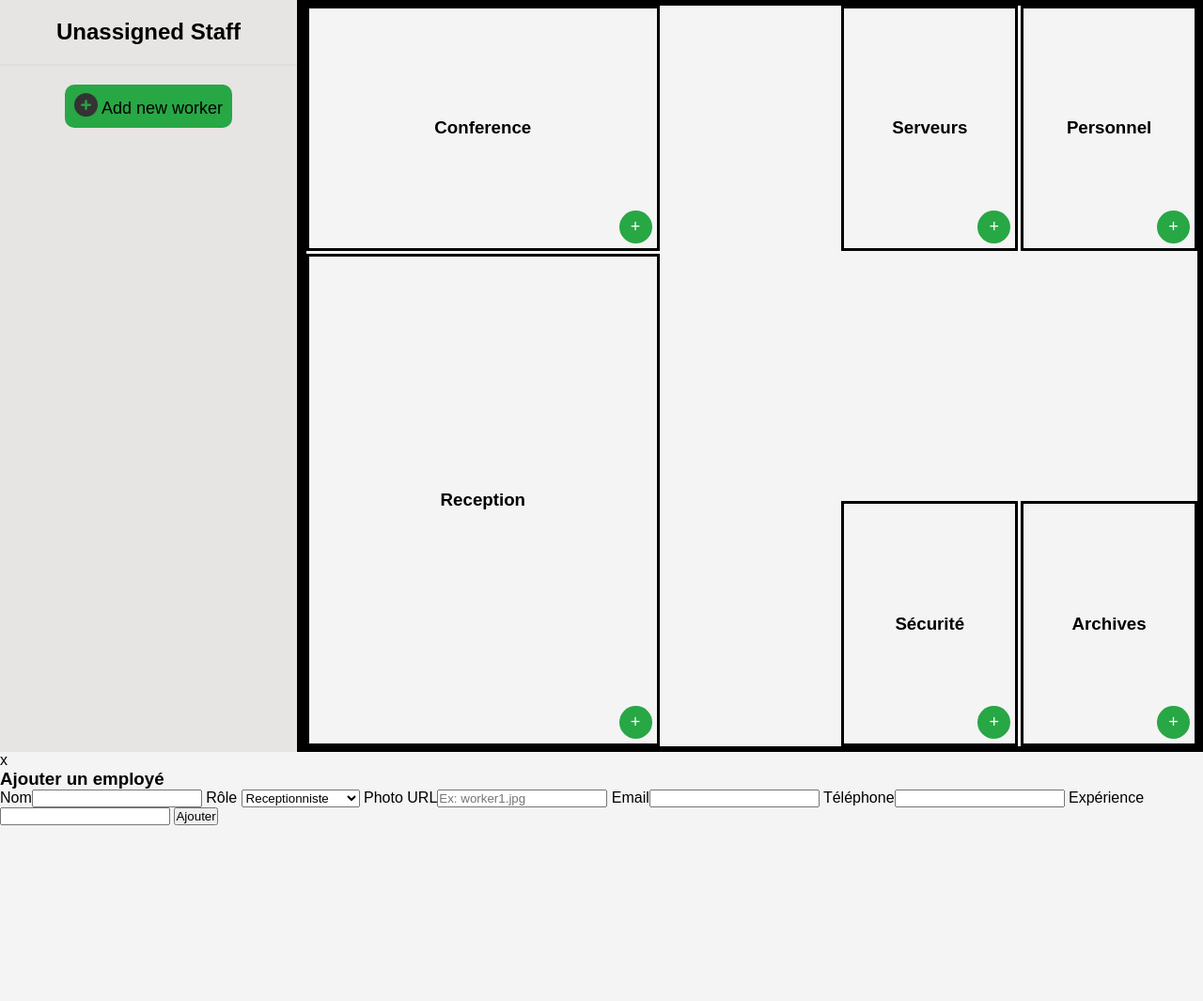
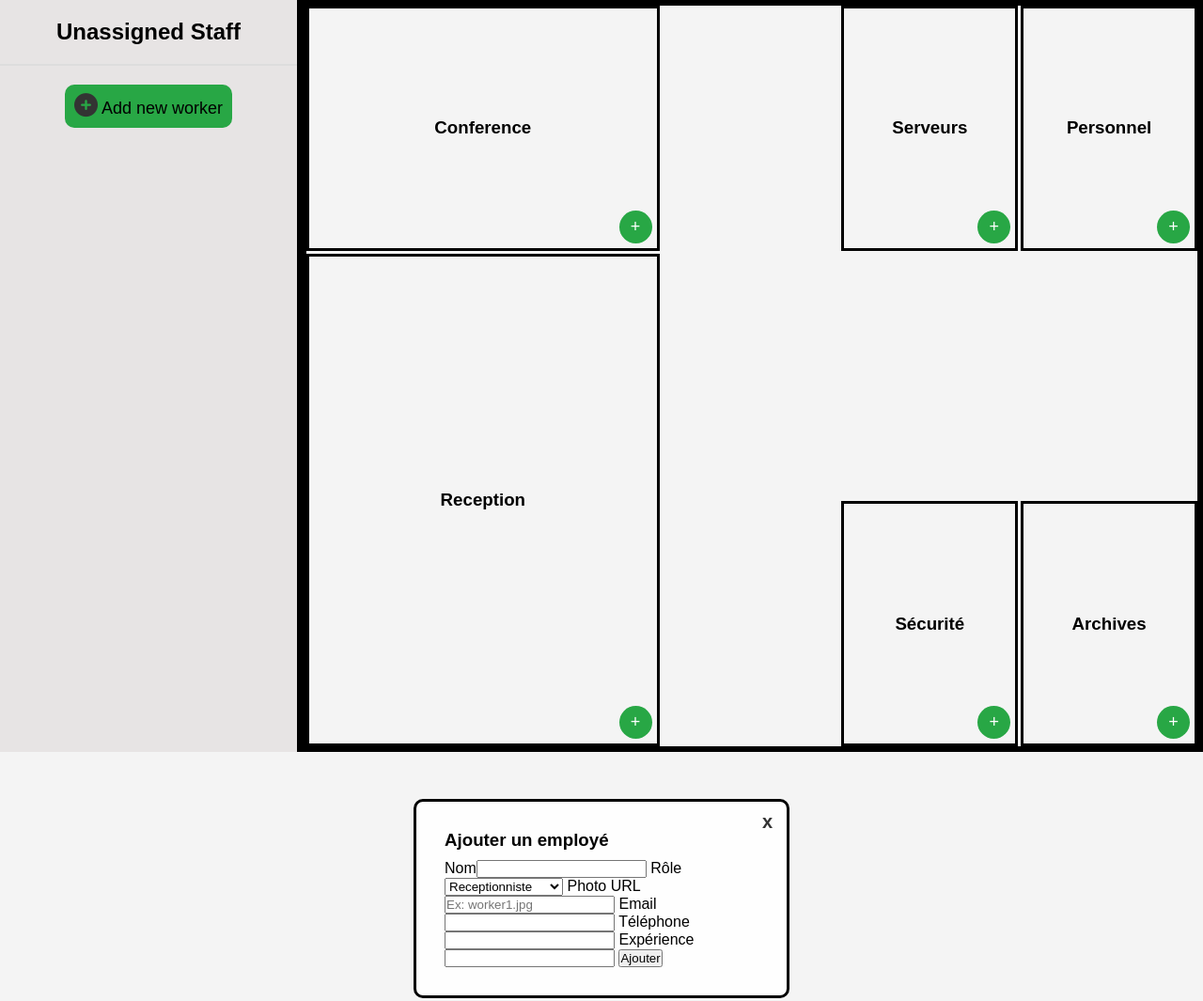
Before and after one commit to DoaeChemchaoui/WorkSphere, a plain HTML site: page index.html in a window 1280 px wide. Shown: the top 1065 px of the page at 94% size. Before the commit the page ends 878 px from the top, so only its background shows below. Drawn offline with Linux system fonts and the light colour scheme; a script that the page names is missing.

Commit message:
Style modales

```diff
--- a/src/style.css
+++ b/src/style.css
@@ -158,3 +158,27 @@ body {
 .btn-zone:hover {
     background-color: #155023;
 }
+
+.modal-content {
+    background:#fefefe;
+    margin:50px auto;
+    padding:30px;
+    border:3px solid #000;
+    width:90%;
+    max-width:400px;
+    border-radius:10px;
+    position:relative;
+    display:flex;
+    flex-direction:column;
+    gap:10px;
+}
+.close {
+    position:absolute;
+    top:10px;
+    right:15px;
+    font-size:20px;
+    font-weight:bold;
+    color:#333;
+    cursor:pointer;
+}
+.close:hover { color:red; }
```
